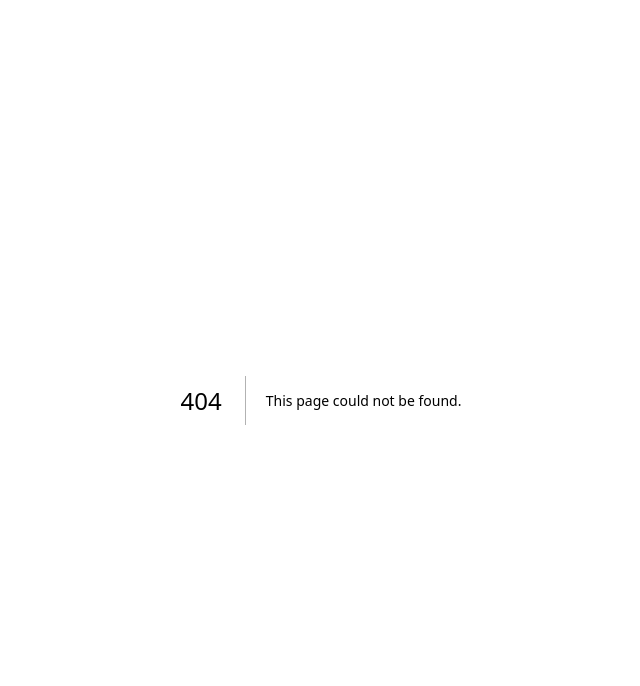
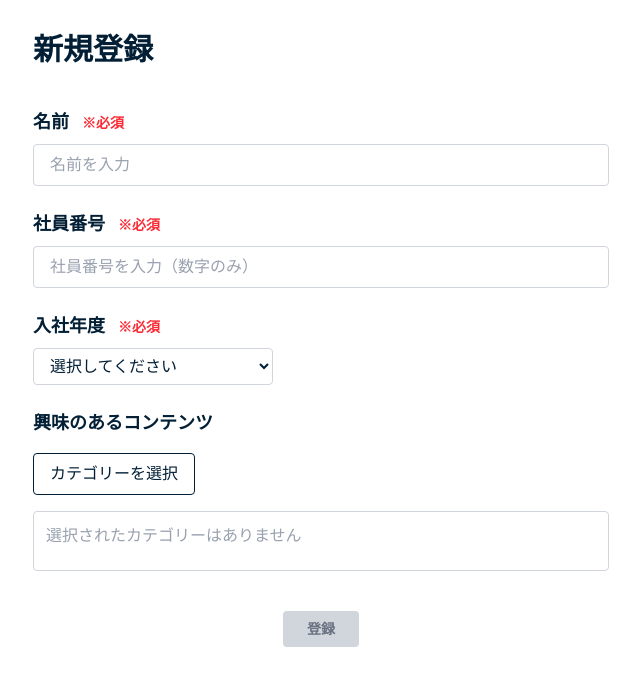
Before and after one commit to sugiharaYutakaa/eLearningApp, a Next.js app in the folder frontend/: page /new-registration in a window 1280 px wide. Before the commit this address had no page. Shown: the top 686 px of the page, without its empty margins (319-959 px from the left). Built offline with nearby package versions, Linux system fonts and the light colour scheme.

Commit message:
新規登録ページの作成

```diff
--- /dev/null
+++ b/frontend/app/new-registration/page.tsx
@@ -0,0 +1,192 @@
+"use client";
+
+import { useState } from "react";
+
+const LANGUAGES = [
+  "JavaScript",
+  "TypeScript",
+  "Python",
+  "Java",
+  "C++",
+  "Go",
+  "Ruby",
+  "PHP",
+  "Swift",
+  "Kotlin",
+];
+
+export default function NewRegistrationPage() {
+  const years = Array.from({ length: 21 }, (_, i) => 2010 + i);
+  const [modalOpen, setModalOpen] = useState(false);
+  const [selectedLanguages, setSelectedLanguages] = useState<string[]>([]);
+
+  const [name, setName] = useState("");
+  const [employeeNumber, setEmployeeNumber] = useState("");
+  const [joinYear, setJoinYear] = useState("");
+
+  const toggleLanguage = (lang: string) => {
+    setSelectedLanguages((prev) =>
+      prev.includes(lang) ? prev.filter((l) => l !== lang) : [...prev, lang]
+    );
+  };
+
+  const isFormValid =
+    name.trim() !== "" &&
+    employeeNumber.trim() !== "" &&
+    joinYear.trim() !== "";
+
+  const handleEmployeeNumberChange = (
+    e: React.ChangeEvent<HTMLInputElement>
+  ) => {
+    const value = e.target.value;
+    if (/^\d*$/.test(value)) {
+      // 数字だけ許可
+      setEmployeeNumber(value);
+    }
+  };
+
+  return (
+    <div className="min-h-screen bg-white px-6 py-8">
+      <div className="max-w-xl mx-auto">
+        <h1 className="text-3xl font-bold text-left text-[#021F35] mb-10">
+          新規登録
+        </h1>
+
+        {/* 名前 */}
+        <div className="mb-6">
+          <label className="block text-lg font-semibold text-[#021F35] mb-2">
+            名前 <span className="text-red-500 text-sm ml-2">※必須</span>
+          </label>
+          <input
+            type="text"
+            value={name}
+            onChange={(e) => setName(e.target.value)}
+            placeholder="名前を入力"
+            className="w-full border border-gray-300 rounded px-4 py-2 text-[#021F35] placeholder-gray-400"
+          />
+        </div>
+
+        {/* 社員番号 */}
+        <div className="mb-6">
+          <label className="block text-lg font-semibold text-[#021F35] mb-2">
+            社員番号 <span className="text-red-500 text-sm ml-2">※必須</span>
+          </label>
+          <input
+            type="text"
+            value={employeeNumber}
+            onChange={handleEmployeeNumberChange}
+            placeholder="社員番号を入力（数字のみ）"
+            className="w-full border border-gray-300 rounded px-4 py-2 text-[#021F35] placeholder-gray-400"
+          />
+        </div>
+
+        {/* 入社年度 */}
+        <div className="mb-6">
+          <label className="block text-lg font-semibold text-[#021F35] mb-2">
+            入社年度 <span className="text-red-500 text-sm ml-2">※必須</span>
+          </label>
+          <select
+            value={joinYear}
+            onChange={(e) => setJoinYear(e.target.value)}
+            className="w-60 border border-gray-300 rounded px-3 py-2 text-[#021F35]"
+          >
+            <option value="">選択してください</option>
+            {years.map((year) => (
+              <option key={year} value={String(year)}>
+                {year}年
+              </option>
+            ))}
+          </select>
+        </div>
+
+        {/* 興味のあるコンテンツ */}
+        <div className="mb-4">
+          <label className="block text-lg font-semibold text-[#021F35] mb-2">
+            興味のあるコンテンツ
+          </label>
+        </div>
+
+        {/* 選択ボタン */}
+        <div className="mb-4">
+          <button
+            onClick={() => setModalOpen(true)}
+            className="border border-[#021F35] text-[#021F35] px-4 py-2 rounded hover:bg-gray-100 transition"
+          >
+            カテゴリーを選択
+          </button>
+        </div>
+
+        {/* 選択結果表示枠 */}
+        <div className="min-h-[60px] border border-gray-300 rounded p-3 mb-10 text-[#021F35]">
+          {selectedLanguages.length > 0 ? (
+            <div className="flex flex-wrap gap-2">
+              {selectedLanguages.map((lang) => (
+                <span
+                  key={lang}
+                  className="bg-[#E06969] text-white px-3 py-1 rounded-full text-sm"
+                >
+                  {lang}
+                </span>
+              ))}
+            </div>
+          ) : (
+            <p className="text-gray-400">選択されたカテゴリーはありません</p>
+          )}
+        </div>
+
+        {/* 下部 登録ボタン */}
+        <div className="flex justify-center">
+          <button
+            disabled={!isFormValid}
+            className={`px-6 py-2 rounded text-sm font-semibold transition ${
+              isFormValid
+                ? "bg-[#087BD2] text-[#F3F3F3] hover:opacity-90"
+                : "bg-gray-300 text-gray-500 cursor-not-allowed"
+            }`}
+          >
+            登録
+          </button>
+        </div>
+      </div>
+
+      {/* モーダル */}
+      {modalOpen && (
+        <div className="fixed inset-0 bg-black/40 flex items-center justify-center z-50">
+          <div className="bg-white rounded-lg shadow-lg p-6 w-full max-w-md">
+            <h2 className="text-xl font-bold text-[#021F35] mb-4">
+              カテゴリーを選択
+            </h2>
+            <div className="flex flex-wrap gap-3 mb-6">
+              {LANGUAGES.map((lang) => {
+                const isSelected = selectedLanguages.includes(lang);
+                return (
+                  <button
+                    key={lang}
+                    onClick={() => toggleLanguage(lang)}
+                    className={`px-4 py-2 rounded-full border transition ${
+                      isSelected
+                        ? "bg-[#E06969] text-white border-[#E06969]"
+                        : "text-[#021F35] border-[#021F35] hover:bg-gray-100"
+                    }`}
+                  >
+                    {lang}
+                  </button>
+                );
+              })}
+            </div>
+
+            {/* 登録ボタン */}
+            <div className="flex justify-center">
+              <button
+                onClick={() => setModalOpen(false)}
+                className="w-40 bg-[#087BD2] text-[#F3F3F3] py-2 rounded hover:opacity-90 transition"
+              >
+                登録
+              </button>
+            </div>
+          </div>
+        </div>
+      )}
+    </div>
+  );
+}
```
